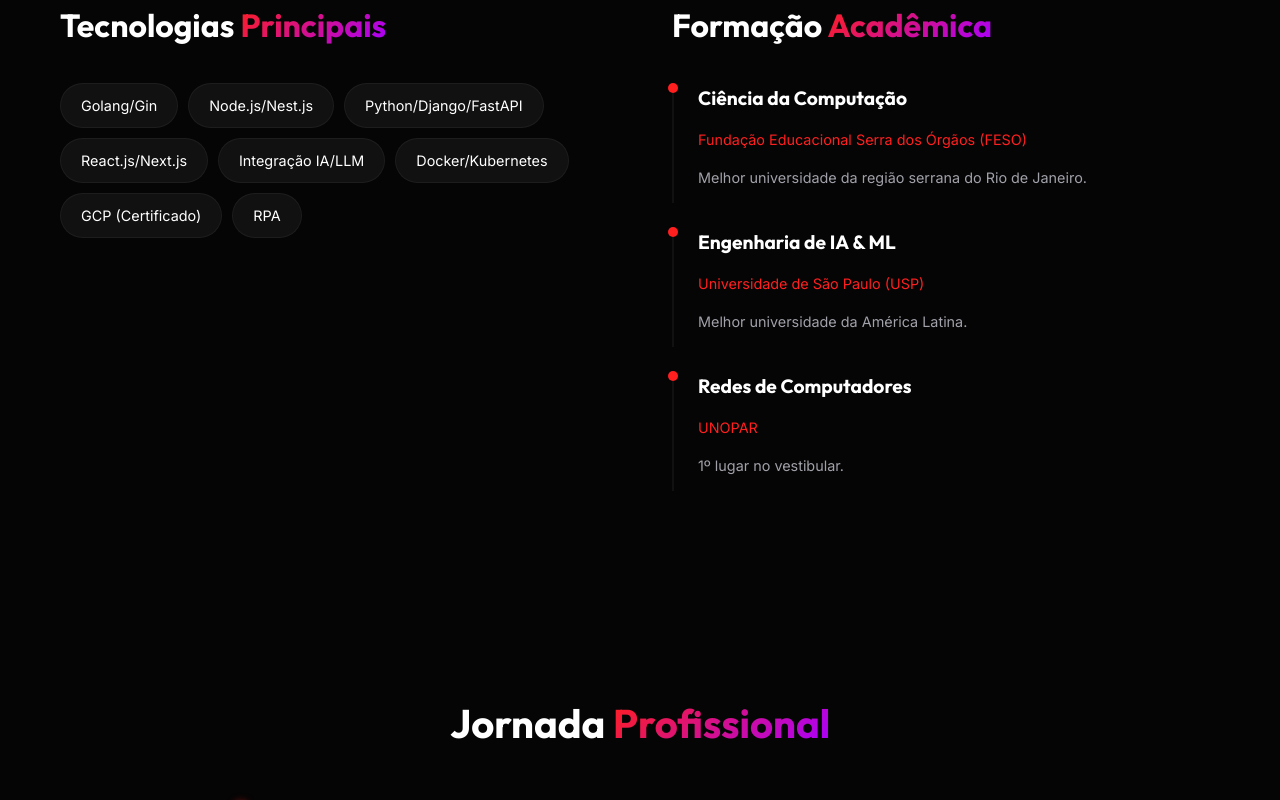
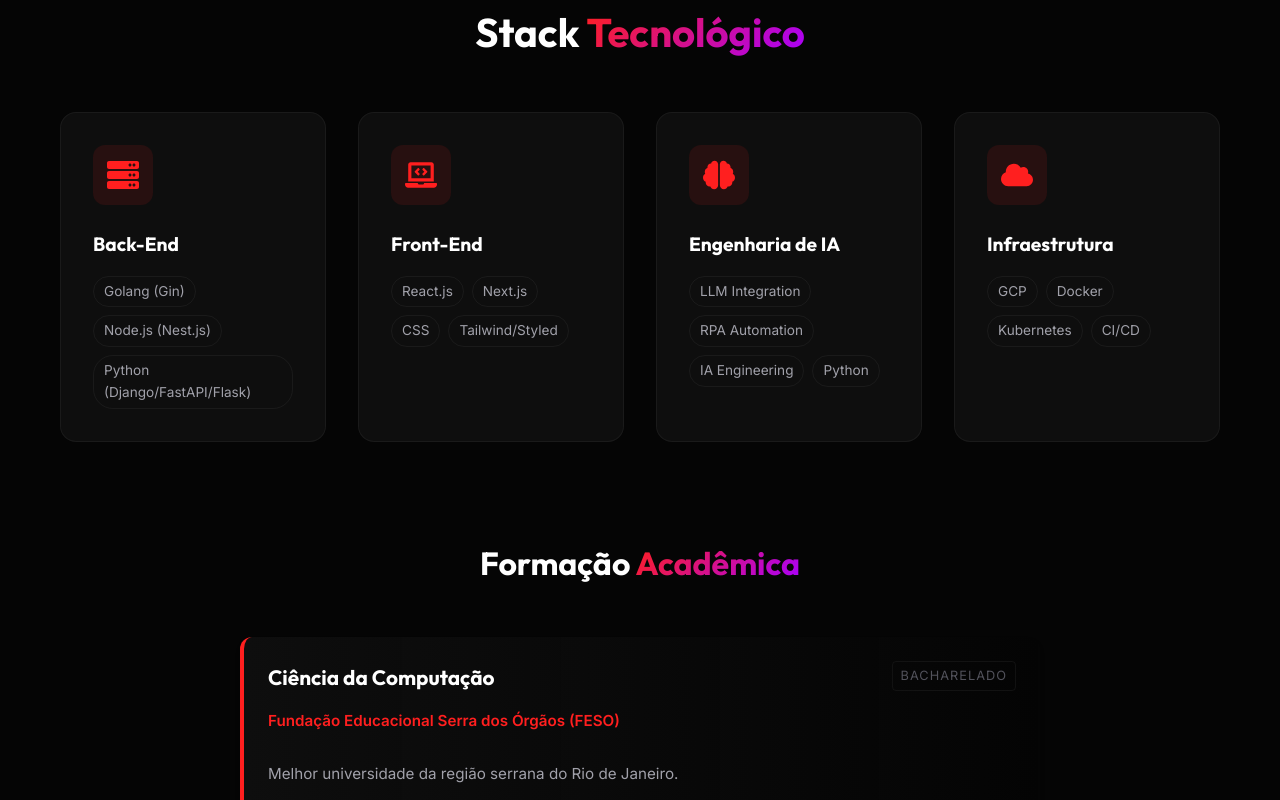
Before and after one commit to Fabimhso/FabianoFullStack.dev-Website, a React (Vite) app: page / in a window 1280 px wide. Shown: the part 900-1700 px from the top of the page. Built offline with nearby package versions, Linux system fonts and the light colour scheme.

Commit message:
algumas alterações do visual da página

```diff
--- a/src/components/About.jsx
+++ b/src/components/About.jsx
@@ -1,9 +1,28 @@
 import React from 'react';
 import { motion } from 'framer-motion';
+import { FaCode, FaServer, FaCloud, FaBrain, FaLaptopCode } from 'react-icons/fa';
 
-const skills = [
-    "Golang/Gin", "Node.js/Nest.js", "Python/Django/FastAPI", "React.js/Next.js",
-    "Integração IA/LLM", "Docker/Kubernetes", "GCP (Certificado)", "RPA"
+const skillCategories = [
+    {
+        title: "Back-End",
+        icon: <FaServer />,
+        skills: ["Golang (Gin)", "Node.js (Nest.js)", "Python (Django/FastAPI/Flask)"]
+    },
+    {
+        title: "Front-End",
+        icon: <FaLaptopCode />,
+        skills: ["React.js", "Next.js", "CSS", "Tailwind/Styled"]
+    },
+    {
+        title: "Engenharia de IA",
+        icon: <FaBrain />,
+        skills: ["LLM Integration", "RPA Automation", "IA Engineering", "Python"]
+    },
+    {
+        title: "Infraestrutura",
+        icon: <FaCloud />,
+        skills: ["GCP", "Docker", "Kubernetes", "CI/CD"]
+    }
 ];
 
 const education = [
@@ -30,54 +49,109 @@
 const About = () => {
     return (
         <section id="sobre" className="section-padding" style={{ paddingBottom: '100px', paddingTop: '100px' }}>
-            <div style={{ display: 'grid', gridTemplateColumns: 'repeat(auto-fit, minmax(300px, 1fr))', gap: '4rem' }}>
 
-                {/* SKILLS */}
-                <div>
-                    <h2 style={{ fontSize: '2rem', marginBottom: '2rem' }}>Tecnologias <span className="gradient-text">Principais</span></h2>
-                    <div style={{ display: 'flex', flexWrap: 'wrap', gap: '10px' }}>
-                        {skills.map((skill, i) => (
-                            <motion.span
+            {/* SKILLS SECTION */}
+            <motion.div
+                initial={{ opacity: 0, y: 20 }}
+                whileInView={{ opacity: 1, y: 0 }}
+                viewport={{ once: true }}
+                style={{ marginBottom: '6rem' }}
+            >
+                <h2 style={{ fontSize: '2.5rem', marginBottom: '3rem', textAlign: 'center' }}>
+                    Stack <span className="gradient-text">Tecnológico</span>
+                </h2>
+
+                <div style={{
+                    display: 'grid',
+                    gridTemplateColumns: 'repeat(auto-fit, minmax(240px, 1fr))',
+                    gap: '2rem'
+                }}>
+                    {skillCategories.map((cat, i) => (
+                        <motion.div
                             key={i}
-                                whileHover={{ scale: 1.05, backgroundColor: 'rgba(255,255,255,0.1)' }}
+                            whileHover={{ y: -5 }}
                             style={{
-                                    background: 'rgba(255, 255, 255, 0.05)',
+                                background: 'var(--bg-card)',
+                                padding: '2rem',
+                                borderRadius: '16px',
                                 border: '1px solid var(--glass-border)',
-                                    color: 'var(--text-main)',
-                                    padding: '10px 20px',
-                                    borderRadius: '100px',
-                                    fontSize: '0.9rem',
-                                    cursor: 'default'
+                                display: 'flex',
+                                flexDirection: 'column',
+                                gap: '1rem'
                             }}
                         >
+                            <div style={{
+                                fontSize: '2rem',
+                                color: 'var(--primary)',
+                                background: 'var(--primary-dim)',
+                                width: '60px', height: '60px',
+                                display: 'flex', alignItems: 'center', justifyContent: 'center',
+                                borderRadius: '12px',
+                                marginBottom: '0.5rem'
+                            }}>
+                                {cat.icon}
+                            </div>
+                            <h3 style={{ fontSize: '1.2rem' }}>{cat.title}</h3>
+                            <div style={{ display: 'flex', flexWrap: 'wrap', gap: '8px' }}>
+                                {cat.skills.map((skill, idx) => (
+                                    <span key={idx} style={{
+                                        fontSize: '0.85rem',
+                                        color: 'var(--text-muted)',
+                                        border: '1px solid var(--glass-border)',
+                                        padding: '4px 10px',
+                                        borderRadius: '20px'
+                                    }}>
                                         {skill}
-                            </motion.span>
+                                    </span>
                                 ))}
                             </div>
+                        </motion.div>
+                    ))}
                 </div>
+            </motion.div>
 
-                {/* EDUCATION */}
+            {/* EDUCATION SECTION */}
             <div>
-                    <h2 style={{ fontSize: '2rem', marginBottom: '2rem' }}>Formação <span className="gradient-text">Acadêmica</span></h2>
-                    <div style={{ display: 'flex', flexDirection: 'column', gap: '1.5rem' }}>
+                <h2 style={{ fontSize: '2rem', marginBottom: '3rem', textAlign: 'center' }}>
+                    Formação <span className="gradient-text">Acadêmica</span>
+                </h2>
+
+                <div style={{
+                    maxWidth: '800px',
+                    margin: '0 auto',
+                    display: 'flex',
+                    flexDirection: 'column',
+                    gap: '2rem'
+                }}>
                     {education.map((edu, i) => (
                         <div key={i} style={{
-                                borderLeft: '2px solid var(--glass-border)',
-                                paddingLeft: '1.5rem',
-                                position: 'relative'
+                            background: 'linear-gradient(90deg, var(--bg-card) 0%, transparent 100%)',
+                            padding: '1.5rem',
+                            borderRadius: '12px',
+                            borderLeft: '4px solid var(--primary)',
+                            boxShadow: '0 4px 6px -1px rgba(0, 0, 0, 0.1)'
                         }}>
-                                <div style={{
-                                    position: 'absolute', left: '-6px', top: '0',
-                                    width: '10px', height: '10px', borderRadius: '50%', background: 'var(--primary)'
-                                }} />
-                                <h3 style={{ fontSize: '1.2rem' }}>{edu.title}</h3>
-                                <p style={{ color: 'var(--primary)', fontSize: '0.9rem', marginBottom: '0.5rem' }}>{edu.institution}</p>
-                                <p style={{ color: 'var(--text-muted)', fontSize: '0.9rem' }}>{edu.desc}</p>
+                            <div style={{ display: 'flex', justifyContent: 'space-between', alignItems: 'flex-start', flexWrap: 'wrap', gap: '1rem' }}>
+                                <div>
+                                    <h3 style={{ fontSize: '1.3rem', marginBottom: '0.2rem' }}>{edu.title}</h3>
+                                    <p style={{ color: 'var(--primary)', fontWeight: 600, fontSize: '0.95rem' }}>{edu.institution}</p>
+                                </div>
+                                <span style={{
+                                    fontSize: '0.8rem',
+                                    textTransform: 'uppercase',
+                                    letterSpacing: '1px',
+                                    color: 'var(--text-dim)',
+                                    border: '1px solid var(--glass-border)',
+                                    padding: '4px 8px',
+                                    borderRadius: '4px'
+                                }}>
+                                    {edu.type}
+                                </span>
+                            </div>
+                            <p style={{ color: 'var(--text-muted)', fontSize: '0.95rem', marginTop: '0.8rem' }}>{edu.desc}</p>
                         </div>
                     ))}
                 </div>
-                </div>
-
             </div>
         </section>
     );
--- a/src/components/Experience.jsx
+++ b/src/components/Experience.jsx
@@ -2,8 +2,8 @@
 import { motion } from 'framer-motion';
 
 const experiences = [
-    { role: "Engenheiro de Software / IA (Fundador)", company: "Alnitak Vision AI", period: "Atual", desc: "Liderando inovação em IA." },
-    { role: "Engenheiro de Software / IA", company: "Escritório Jurídico Eduardo Mesquita", period: "Atual", desc: "Soluções de IA para Legal Tech." },
+    { role: "Engenheiro de Software / IA (Fundador)", company: "Alnitak Vision AI", period: "2025 - Atual", desc: "Liderando inovação em IA." },
+    { role: "Engenheiro de Software / IA (Contrato)", company: "Escritório Jurídico Eduardo Mesquita", period: "2025 - 2025", desc: "Soluções de IA para Legal Tech." },
     { role: "Engenheiro de Software Estagiário", company: "FullStore", period: "2025 - Atual", desc: "Desenvolvimento Full-Stack." },
     { role: "Freelancer", company: "FabianoFullStack.dev", period: "2023 - 2024", desc: "Entrega de soluções de software personalizadas." },
     { role: "Engenheiro Full-Stack", company: "Rikz Company", period: "2022 - 2023", desc: "Desenvolvimento de aplicações web de ponta a ponta." },
--- a/src/components/Hero.jsx
+++ b/src/components/Hero.jsx
@@ -11,17 +11,13 @@
                     animate={{ opacity: 1, y: 0 }}
                     transition={{ duration: 0.8 }}
                 >
-                    <h2 style={{ color: 'var(--primary)', fontSize: '1.2rem', marginBottom: '1rem', letterSpacing: '2px', fontWeight: 600 }}>
-                        FABIANOFULLSTACK.DEV
-                    </h2>
                     <h1 style={{ fontSize: 'clamp(3rem, 8vw, 6rem)', lineHeight: 1.1, marginBottom: '1.5rem', fontWeight: 700 }}>
                         Construindo <span className="gradient-text">Inteligência</span><br />
                         em <span className="gradient-text">Software</span>.
                     </h1>
 
                     <p style={{ maxWidth: '600px', color: 'var(--text-muted)', fontSize: '1.2rem', marginBottom: '2.5rem' }}>
-                        Engenheiro Full-Stack especializado em IA, Cloud e Sistemas de Alta Performance.
-                        Transformando desafios complexos em soluções elegantes.
+                        Engenheiro Full-Stack especializado em construir aplicações robustas, especialista em IA.
                     </p>
 
                     <div style={{ display: 'flex', gap: '1.5rem', alignItems: 'center' }}>
```
Also changed, not shown: 3 other files (tests, documents, lock files or other folders). Lines whose indentation alone changed are shown as unchanged.
